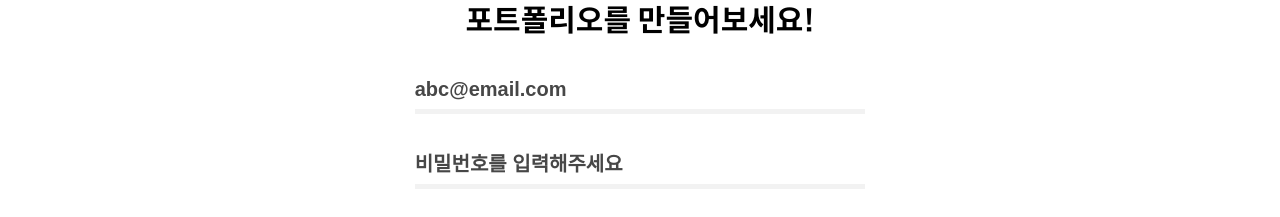
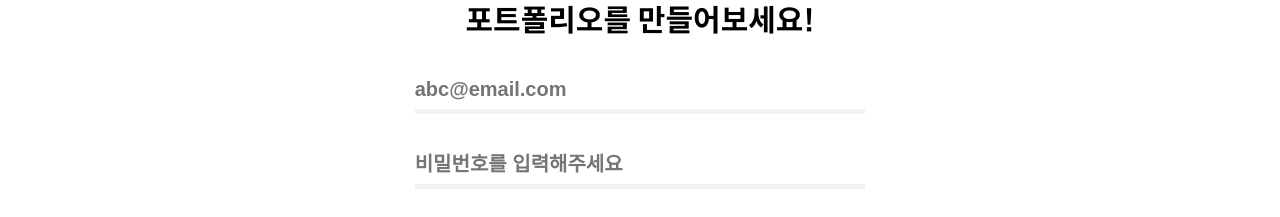
Before and after one commit to GwanakLaboratory/gwanak-web-dev, a React (Vite) app: page /login in a window 1280 px wide. Shown: the part 373-590 px from the top of the page. Built offline with nearby package versions, Linux system fonts and the light colour scheme; no server answers.

Commit message:
feat: 공통 input 컴포넌트 개발

```diff
--- a/src/components/common/Input/style.ts
+++ b/src/components/common/Input/style.ts
@@ -16,7 +16,7 @@ export const S = {
     font-weight: 700;
     color: ${COLOR.Black};
     &::placeholder {
-      color: ${COLOR.Grey600};
+      color: ${COLOR.Grey550};
     }
   `,
 };
```
